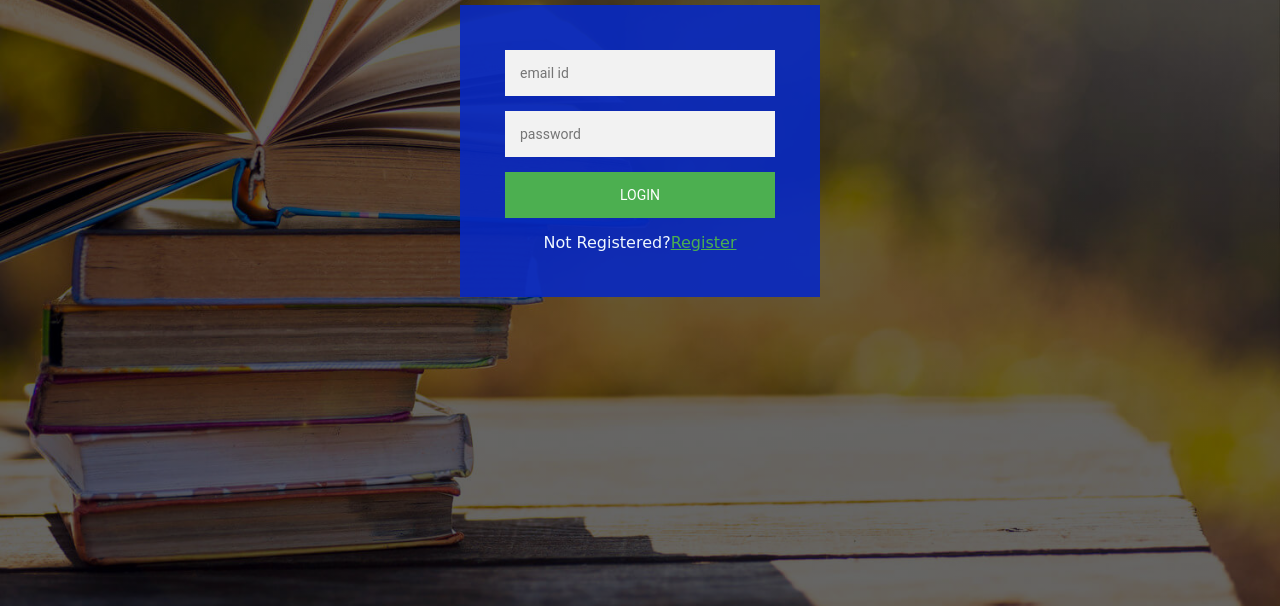
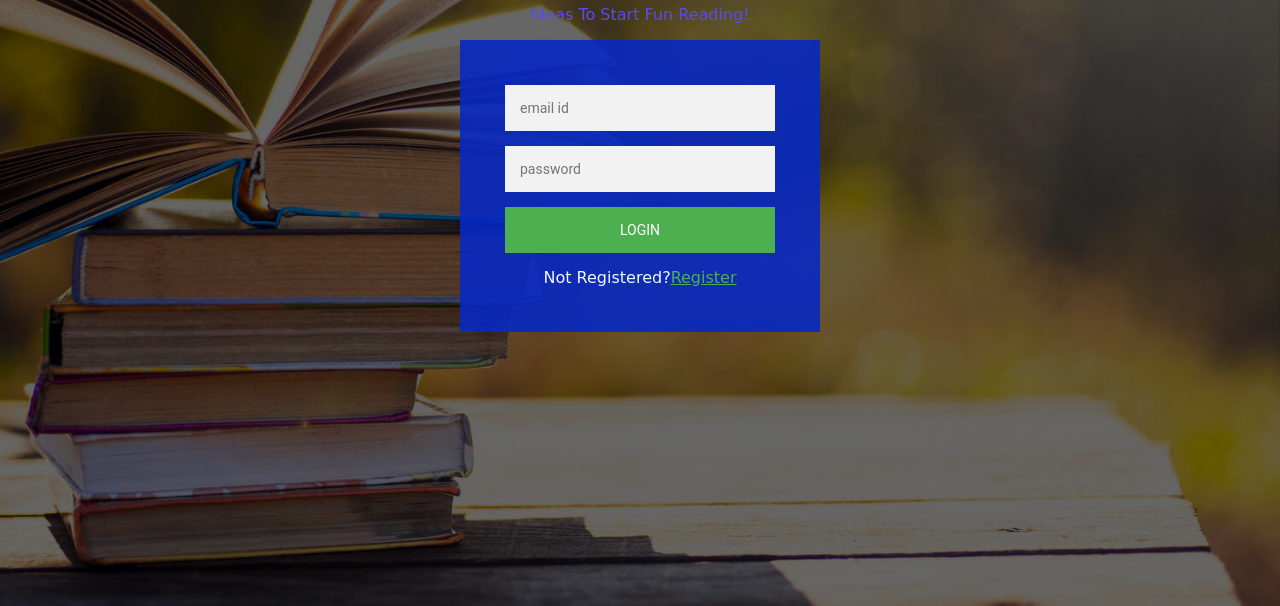
Before and after one commit to DaynaDay/wishyoureadme, a website: page public/index.html in a window 1280 px wide. Shown: the part 210-816 px from the top of the page. Drawn offline with nearby package versions, Linux system fonts and the light colour scheme.

Commit message:
updating html file

```diff
--- a/public/assets/css/style.css
+++ b/public/assets/css/style.css
@@ -18,12 +18,15 @@ h1{
   text-align: center;
 }
 
+
 div{
+
   color: #ffffff;
 }
 p{
-  color: rgb(35, 15, 218);
+  color: rgb(91, 73, 245);
   font-family: cursive;
+  text-align: center;
 }
 
 .login-page{
--- a/public/index.html
+++ b/public/index.html
@@ -10,6 +10,7 @@
 
 <div class="login-page">
   <h1>Book Club</h1>
+  <p>Ideas To Start Fun Reading!</p>
   <div class="form">
     <form class="register-form">
       <input id="signupName"type="text" placeholder="user-name"/>
```
Also changed, not shown: public/assets/images/11518381-seamless-background-with-books.jpg (added), public/assets/images/5de710b32a6b1efe58704af1e354416b.jpg (added), public/assets/images/books-picture-slides-backgrounds.jpg (added), public/assets/images/depositphotos_234585296-stock-photo-stack-books-education-learning-background.jpg (added), public/assets/images/open-book-hardback-books-wooden-table-back-to-school-copy-space-text-open-book-hardback-books-wooden-table-education-111838681.jpg (added).
